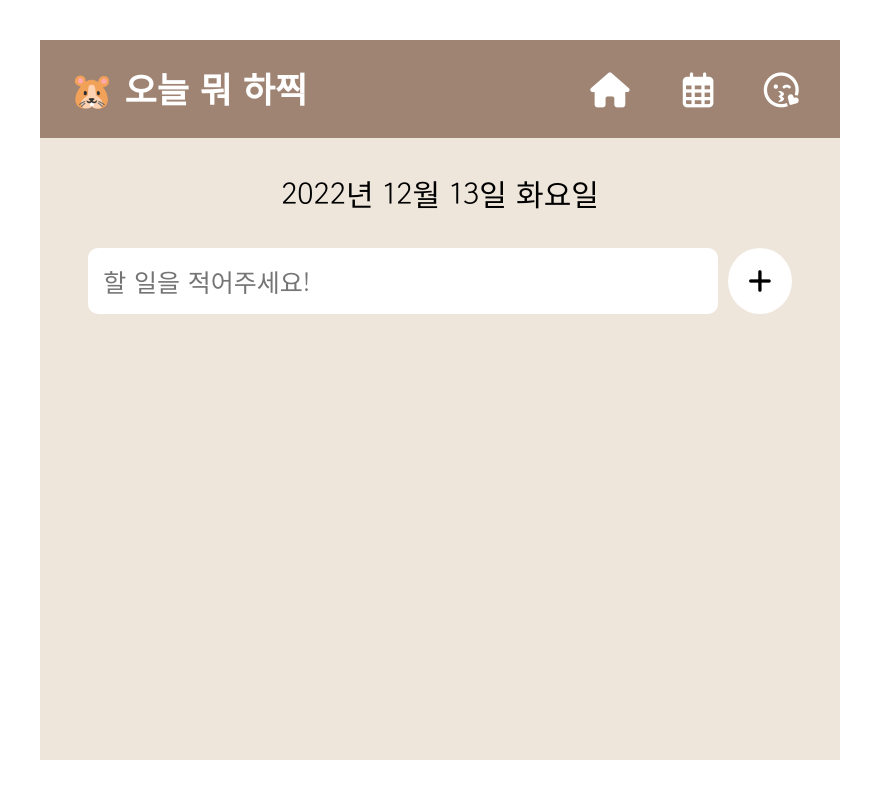
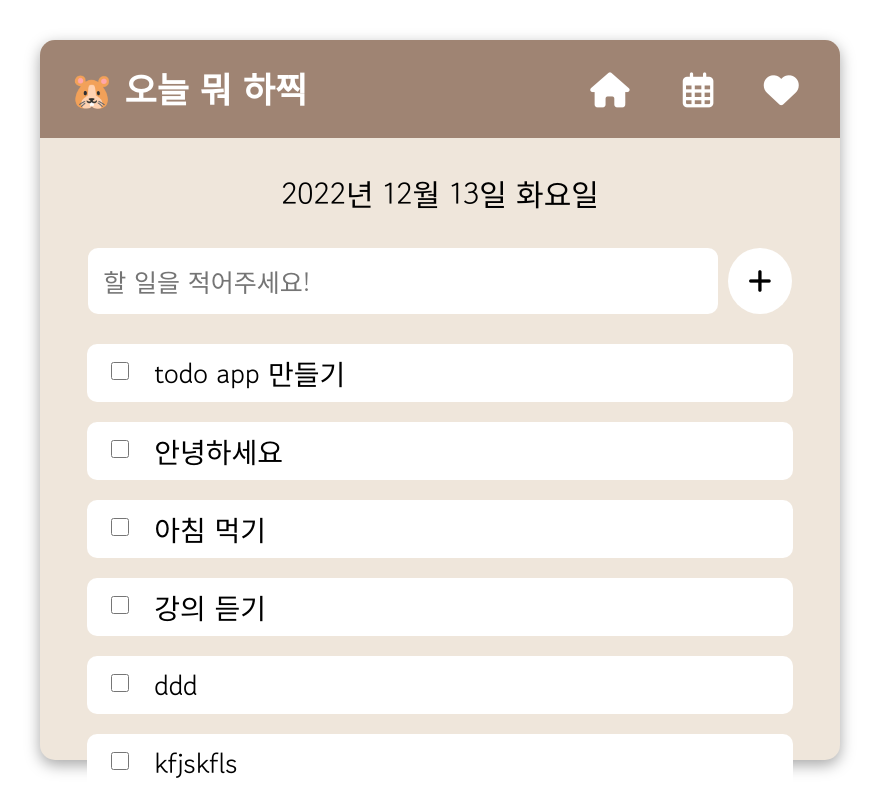
Before and after one commit to dev-sena/fe-my-todo-app, a React (Create React App) app: page / in a window 1280 px wide. Shown: the top 800 px of the page, without its empty margins (200-1079 px from the left). Built offline with nearby package versions, Linux system fonts and the light colour scheme; data requests are answered from the project's data file.

Commit message:
CRUD 중 CR구현

```diff
--- a/data.json
+++ b/data.json
@@ -24,6 +24,26 @@
       "description": "ddd",
       "isCompleted": false,
       "id": 5
+    },
+    {
+      "description": "kfjskfls",
+      "isCompleted": false,
+      "id": 6
+    },
+    {
+      "description": "sdkfjlaskfjsjfkslfjksjlfksj",
+      "isCompleted": false,
+      "id": 7
+    },
+    {
+      "description": "dfksjflksa",
+      "isCompleted": false,
+      "id": 8
+    },
+    {
+      "description": "리ㅓ아ㅣ러낭",
+      "isCompleted": false,
+      "id": 9
     }
   ]
 }
--- a/package.json
+++ b/package.json
@@ -6,6 +6,7 @@
     "@testing-library/jest-dom": "^5.16.5",
     "@testing-library/react": "^13.4.0",
     "@testing-library/user-event": "^13.5.0",
+    "axios": "^1.2.1",
     "react": "^18.2.0",
     "react-dom": "^18.2.0",
     "react-router-dom": "^6.4.5",
--- a/src/App.js
+++ b/src/App.js
@@ -12,6 +12,8 @@ const Wrapper = styled.div`
     height: 90vh;
 
     background-color: #efe6db;
+    border-radius: 15px;
+    box-shadow: rgba(0, 0, 0, 0.35) 0px 5px 15px;
 
     /* 가운데 정렬 */
     position: absolute;
--- a/src/compenents/CreateTodo.js
+++ b/src/compenents/CreateTodo.js
@@ -26,6 +26,7 @@ const CreateTodoStyle = styled.div`
 
         cursor: pointer;
 
+        transition: all 0.4s ease;
         &:hover {
             background-color: #9f8473;
             color: white;
--- a/src/compenents/Navbar.js
+++ b/src/compenents/Navbar.js
@@ -16,6 +16,78 @@ const NavStyle = styled.nav`
     font-weight: 700;
 
     font-family: "Gowun Dodum", sans-serif;
+    border-radius: 15px 15px 0 0;
+
+    .fa-house {
+        &:hover {
+            animation: jello 0.8s ease-in-out infinite;
+        }
+    }
+    .fa-heart {
+        &:hover {
+            animation: heartbeat 1s ease-in-out infinite;
+        }
+    }
+
+    /* ----------------------------------------------
+ * Generated by Animista on 2022-11-22 13:5:1
+ * Licensed under FreeBSD License.
+ * See http://animista.net/license for more info.
+ * w: http://animista.net, t: @cssanimista
+ * ---------------------------------------------- */
+
+    /**
+ * ----------------------------------------
+ * animation jello-horizontal
+ * ----------------------------------------
+ */
+    @keyframes jello {
+        0% {
+            -webkit-transform: scale3d(1, 1, 1);
+            transform: scale3d(1, 1, 1);
+        }
+        30% {
+            -webkit-transform: scale3d(1.25, 0.75, 1);
+            transform: scale3d(1.25, 0.75, 1);
+        }
+        40% {
+            -webkit-transform: scale3d(0.75, 1.25, 1);
+            transform: scale3d(0.75, 1.25, 1);
+        }
+        50% {
+            -webkit-transform: scale3d(1.15, 0.85, 1);
+            transform: scale3d(1.15, 0.85, 1);
+        }
+        65% {
+            -webkit-transform: scale3d(0.95, 1.05, 1);
+            transform: scale3d(0.95, 1.05, 1);
+        }
+        75% {
+            -webkit-transform: scale3d(1.05, 0.95, 1);
+            transform: scale3d(1.05, 0.95, 1);
+        }
+        100% {
+            -webkit-transform: scale3d(1, 1, 1);
+            transform: scale3d(1, 1, 1);
+        }
+    }
+    @keyframes heartbeat {
+        0% {
+            transform: scale(1.1);
+        }
+        25% {
+            transform: scale(0.9);
+        }
+        50% {
+            transform: scale(1.1);
+        }
+        75% {
+            transform: scale(0.9);
+        }
+        100% {
+            transform: scale(1.1);
+        }
+    }
 `;
 
 const Narbar = () => {
@@ -31,7 +103,7 @@ const Narbar = () => {
                 <i className="fa-regular fa-calendar-days"></i>
             </Link>
             <Link to="/author">
-                <i className="fa-regular fa-face-kiss-wink-heart"></i>
+                <i className="fa-solid fa-heart"></i>
             </Link>
         </NavStyle>
     );
--- /dev/null
+++ b/src/compenents/TodoList.js
@@ -0,0 +1,73 @@
+import styled from "styled-components";
+import { useState, useEffect } from "react";
+
+// styled-components
+const TodoListStyle = styled.ul`
+    font-family: "Gowun Dodum", sans-serif;
+    font-size: 28px;
+
+    display: flex;
+    flex-direction: column;
+    align-items: center;
+
+    padding: 20px;
+
+    li {
+        width: 93%;
+        display: grid;
+        grid-template-columns: 1fr 12fr 1fr;
+
+        margin: 10px 0;
+        padding: 15px 20px;
+
+        background-color: white;
+        border-radius: 10px;
+    }
+
+    input {
+        margin-right: 10px;
+        cursor: pointer;
+
+        width: 18px;
+        height: 18px;
+    }
+`;
+
+// components
+const TodoList = () => {
+    // 투두를 가져오는데 필요한 상태
+    const [todos, setTodos] = useState([]);
+
+    // 투두 가져오기
+    useEffect(() => {
+        setTimeout(() => {
+            fetch("http://localhost:3001/todos")
+                .then((res) => {
+                    if (!res.ok) {
+                        throw Error("could not fetch the data for that resource");
+                    }
+                    return res.json();
+                })
+                .then((data) => {
+                    setTodos(data);
+                })
+                .catch((err) => {
+                    console.log(err);
+                });
+        }, 1000);
+    }, []);
+
+    return (
+        <TodoListStyle>
+            {todos.map((todo) => (
+                <li key={todo.id}>
+                    <input type="checkbox" />
+                    <div>{todo.description}</div>
+                    {/* <button onClick={() => handlDelete(`${todo.id}`)}>X</button> */}
+                </li>
+            ))}
+        </TodoListStyle>
+    );
+};
+
+export default TodoList;
--- a/src/pages/Main.js
+++ b/src/pages/Main.js
@@ -1,6 +1,8 @@
 import styled from "styled-components";
+
 import GetDate from "../compenents/GetDate";
 import CreateTodo from "../compenents/CreateTodo";
+import TodoList from "../compenents/TodoList";
 
 const MainStyle = styled.div``;
 
@@ -9,6 +11,7 @@ const Main = () => {
         <MainStyle>
             <GetDate className="date" />
             <CreateTodo />
+            <TodoList />
         </MainStyle>
     );
 };
```
Also changed, not shown: 1 other file (tests, documents, lock files or other folders).
